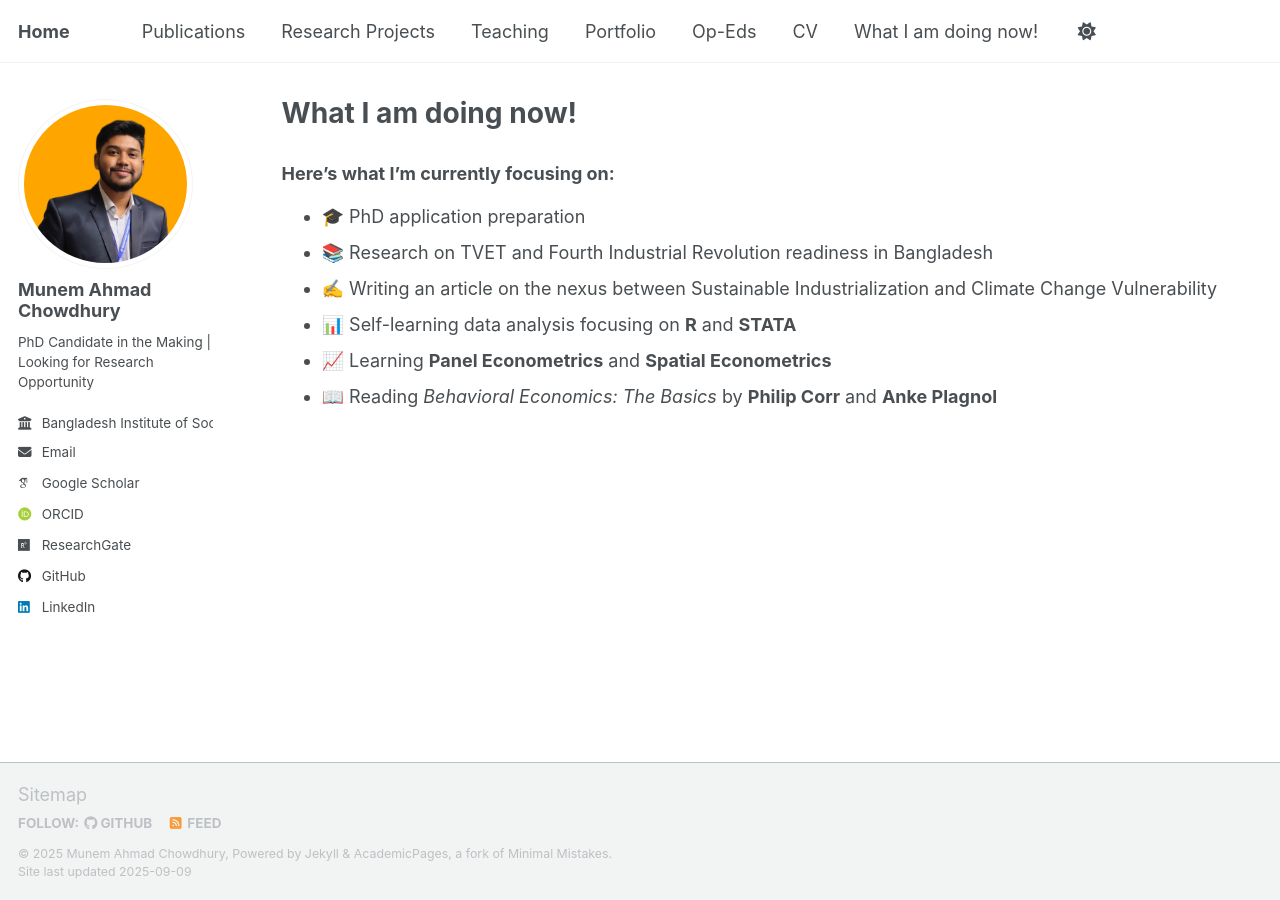
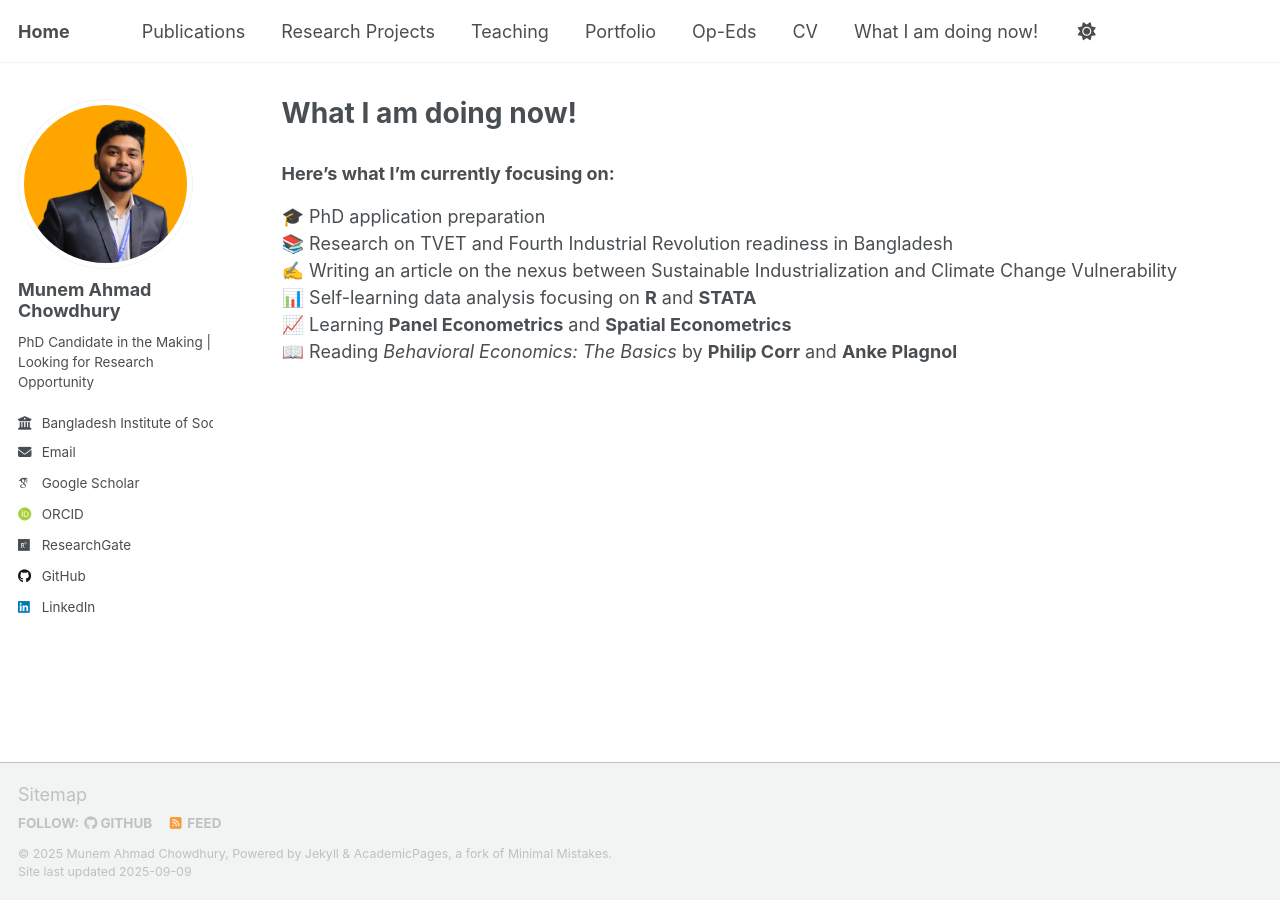
Before and after one commit to munemahmad/munemahmad.github.io, a Jekyll site: the page built from _pages/now.md, in a window 1280 px wide. Built offline with Jekyll 4.4.1, drawn with Linux system fonts in a browser that asks for light colours; some web fonts are replaced; a script that is not in the unit is left out.

Commit message:
Update now.md

```diff
--- a/_pages/now.md
+++ b/_pages/now.md
@@ -7,9 +7,9 @@ author_profile: true
 
 ### Here’s what I’m currently focusing on:
 
-- 🎓 PhD application preparation
-- 📚 Research on TVET and Fourth Industrial Revolution readiness in Bangladesh
-- ✍️ Writing an article on the nexus between Sustainable Industrialization and Climate Change Vulnerability
-- 📊 Self-learning data analysis focusing on **R** and **STATA**
-- 📈 Learning **Panel Econometrics** and **Spatial Econometrics**
-- 📖 Reading *Behavioral Economics: The Basics* by **Philip Corr** and **Anke Plagnol**
+🎓 PhD application preparation
+📚 Research on TVET and Fourth Industrial Revolution readiness in Bangladesh
+✍️ Writing an article on the nexus between Sustainable Industrialization and Climate Change Vulnerability
+📊 Self-learning data analysis focusing on **R** and **STATA**
+📈 Learning **Panel Econometrics** and **Spatial Econometrics**
+📖 Reading *Behavioral Economics: The Basics* by **Philip Corr** and **Anke Plagnol**
```
